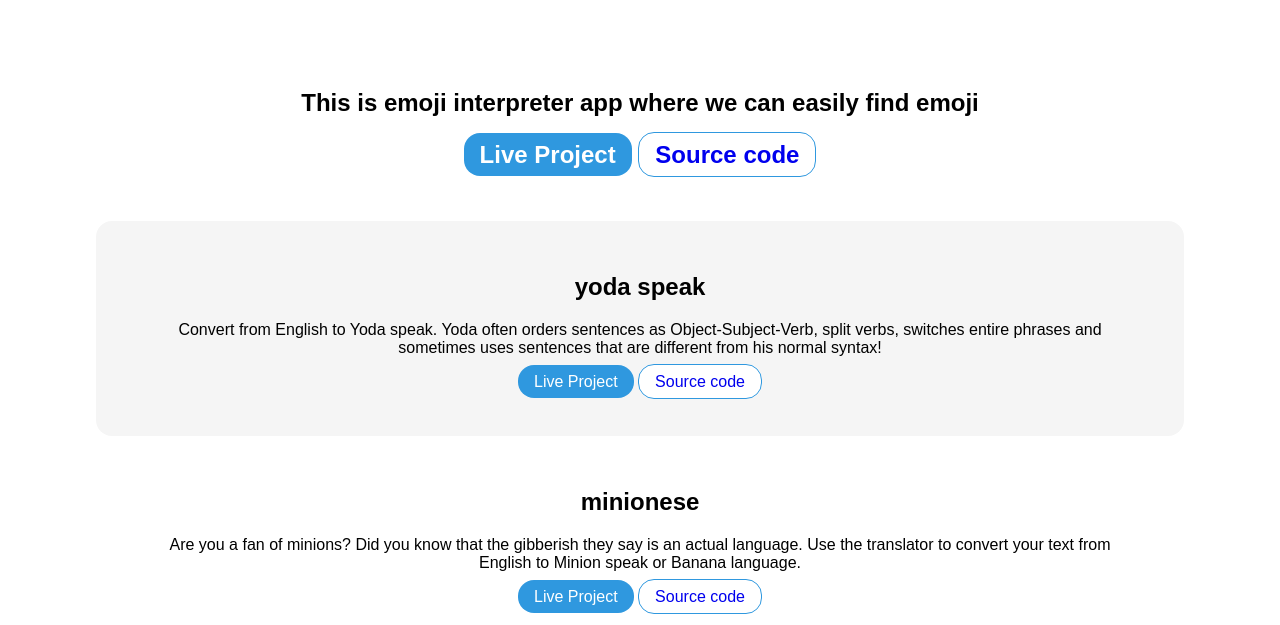
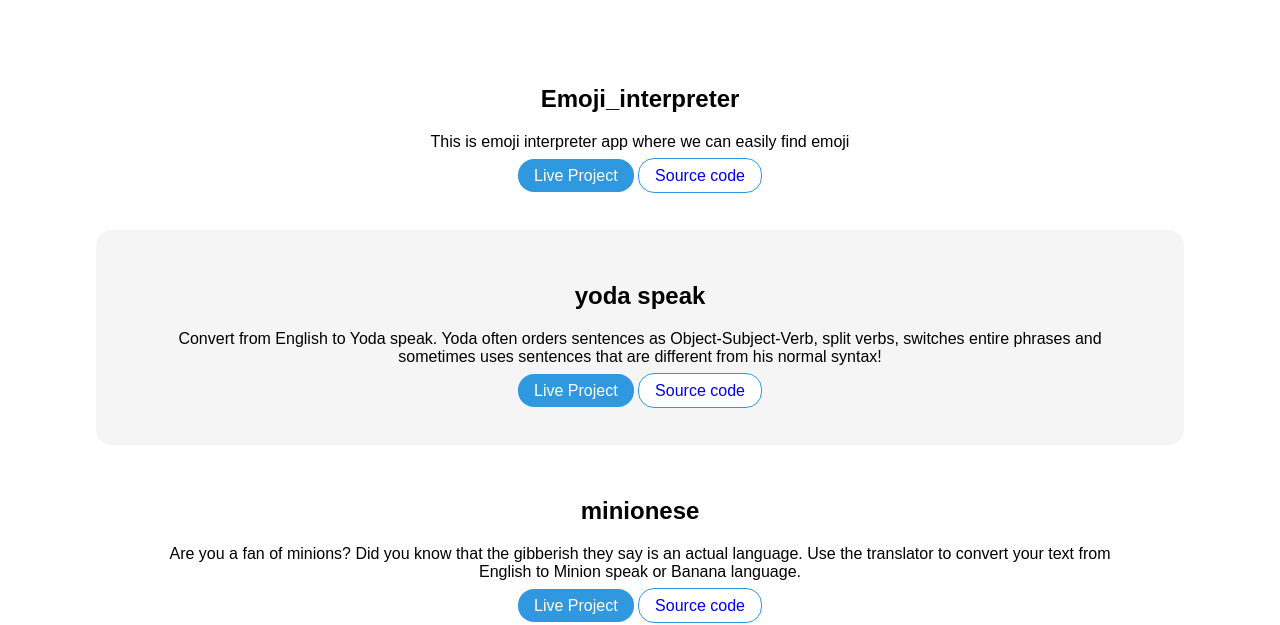
Before and after one commit to anand0805/Portfoli_prj, a plain HTML site: page projects.html in a window 1280 px wide. Shown: the part 215-840 px from the top of the page. Drawn offline with Linux system fonts and the light colour scheme.

Commit message:
Update projects.html

```diff
--- a/projects.html
+++ b/projects.html
@@ -35,11 +35,10 @@
     </header>
     <section class="section">
         <div class="container container-center">
-            <h1>
-                <Emoji_interpreter/h1>
-                    <p>This is emoji interpreter app where we can easily find emoji </p>
-                    <a href="https://8uufsk.csb.app/" class="link link-primary">Live Project</a>
-                    <a href="https://github.com/anank0805kr/Emoji_interpreter" class="link link-secondary">Source code</a>
+            <h1>Emoji_interpreter</h1>
+            <p>This is emoji interpreter app where we can easily find emoji </p>
+            <a href="https://8uufsk.csb.app/" class="link link-primary">Live Project</a>
+            <a href="https://github.com/anank0805kr/Emoji_interpreter" class="link link-secondary">Source code</a>
         </div>
     </section>
     <section class="section ow">
```
